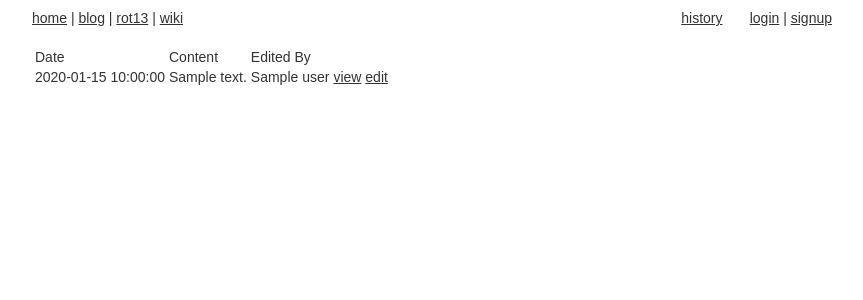
After one commit to simzou/udacity-google-app-engine, a Python web app: template templates/wiki-history.html in a window 1280 px wide. The commit adds this page. Shown: the top 300 px of the page, without its empty margins (208-1071 px from the left). Run offline with Jinja, Linux system fonts and the light colour scheme; the template is opened without the code that fills it: most values are stand-ins (such as "Sample title", 1, 10 or a date in 2020).

Commit message:
wiki first complete

```diff
--- a/handlers/base.py
+++ b/handlers/base.py
@@ -39,3 +39,7 @@ class Handler(webapp2.RequestHandler):
         webapp2.RequestHandler.initialize(self, *a, **kw)
         uid = self.read_secure_cookie('user_id')
         self.user = uid and User.by_id(int(uid))
+
+    def check_login(self):
+        if not self.user:
+            self.redirect('/signup')
--- a/static/main.css
+++ b/static/main.css
@@ -17,6 +17,10 @@ textarea {
 	width: 500px;
 	height: 400px;
 	font-family: monospace;
+}
+
+.content {
+	margin-top: 20px;
 }
 
 .error {
@@ -73,3 +77,14 @@ textarea {
 .top-link:visited {
 	color: gray;
 }
+
+.wiki-header {
+/*	margin-right:500px;
+*/
+	position: absolute;
+	right: 200px;
+}
+
+.wiki-header:visited {
+	color:gray;
+}
--- a/templates/base.html
+++ b/templates/base.html
@@ -20,12 +20,25 @@
         |
         <a class="top-link" href="/rot13">
             rot13</a>
+        |
+        <a class="top-link" href="/wiki/Home">
+            wiki</a>
 
         <div class="login-area">
             {% if user %}
+
+                {% block wiki_header_logged_in %}
+
+                {% endblock %}
+
                 {{user.name}}
                 (<a class ="top-link" href="/logout">logout</a>)
             {% else %}
+
+                {% block wiki_header_logged_out %}
+
+                {% endblock %}
+
                 <a class="top-link" href="/login">login</a>
                 |
                 <a class="top-link" href="/signup">signup</a>
--- /dev/null
+++ b/templates/wiki-history.html
@@ -0,0 +1,39 @@
+{% extends "wiki.html" %}
+
+{% block title %}
+Wiki History - {{title}}
+{% endblock %}
+
+{% block content %}
+<div class="content">
+<table>
+	<tr>
+		<td class="label">
+			Date
+		</td>
+		<td class="label">
+			Content
+		</td>
+		<td class="label">
+			Edited By
+		</td>
+	{% for entry in history %}
+	<tr>
+		<td>
+			{{entry.date}}
+		</td>
+		<td>
+			{{entry.content}}
+		</td>
+		<td>
+			{{entry.user}}
+		</td>
+		<td>
+			<a href='/wiki/{{title}}'>view</a>
+			<a href='/wiki/_edit/{{title}}'>edit</a>
+		</td>
+	</tr>
+	{% endfor %}
+</table>
+</div>
+{% endblock %}
--- a/templates/wiki.html
+++ b/templates/wiki.html
@@ -1,9 +1,27 @@
 {% extends "base.html" %}
 
 {% block title %}
+Wiki - {{title}}
+{% endblock %}
+
+{% block wiki_header_logged_in %}
+
+	<a class="top-link" href="/wiki/_edit/{{title}}">edit</a>
+	|
+	<a class="top-link" href="/wiki/_history/{{title}}">history</a>
+	&nbsp;&nbsp;&nbsp;&nbsp;&nbsp;
+
+{% endblock %}
+
+{% block wiki_header_logged_out %}
+
+	<a class="top-link" href="/wiki/_history/{{title}}">history</a>
+	&nbsp;&nbsp;&nbsp;&nbsp;&nbsp;
 
 {% endblock %}
 
 {% block content %}
-
+	<div class="content">
+		{{page._render_text | safe}}
+	</div>
 {% endblock %}
```
Also changed, not shown: handlers/wiki.py (+80 -1 lines), main.py (+14 -3 lines), models/page.py (+13 -5 lines), templates/wiki-form.html (added, +24 -0 lines), templates/wiki_history.html (deleted, +0 -9 lines).
